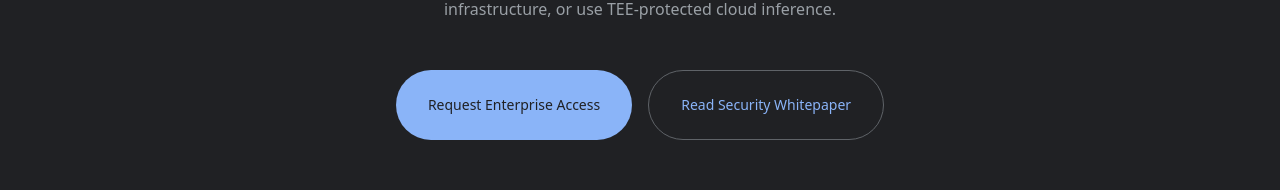
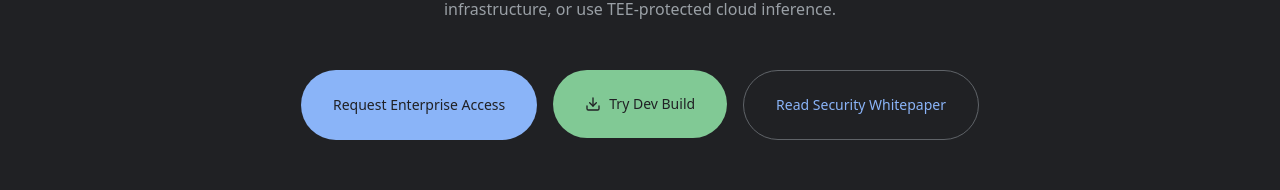
Before and after one commit to dzianisv/VibeBrowserProductPage, a Next.js app: page /v2 in a window 1280 px wide. Shown: the part 460-650 px from the top of the page. Built offline with nearby package versions, Linux system fonts and the light colour scheme; no server answers.

Commit message:
Add 'Try Dev Build' button linking to docs installation guide

```diff
--- a/app/v2/page.tsx
+++ b/app/v2/page.tsx
@@ -143,6 +143,12 @@ export default function EnterpriseProductPage() {
                     Request Enterprise Access
                   </Button>
                 </WaitlistDialogIncognito>
+                <a href="https://docs.vibebrowser.app/getting-started/installation" target="_blank" rel="noopener noreferrer">
+                  <Button size="lg" className="bg-[#81c995] hover:bg-[#a8dab5] text-[#202124] font-medium px-8 py-6 h-auto rounded-full flex items-center gap-2">
+                    <Download className="w-5 h-5" />
+                    Try Dev Build
+                  </Button>
+                </a>
                 <Link href="/tee">
                   <Button variant="outline" size="lg" className="px-8 py-6 h-auto rounded-full border-[#5f6368] bg-transparent hover:bg-[#3c4043] text-[#8ab4f8]">
                     Read Security Whitepaper
```
